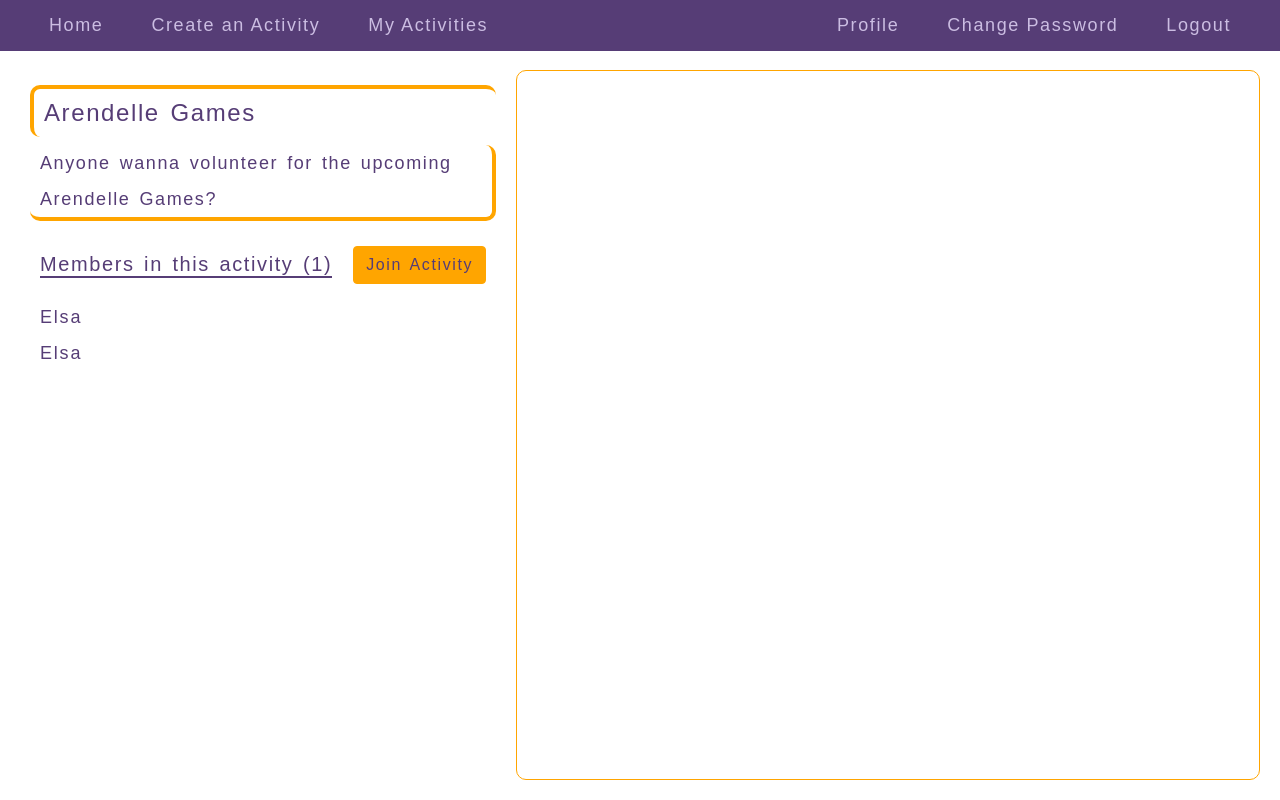
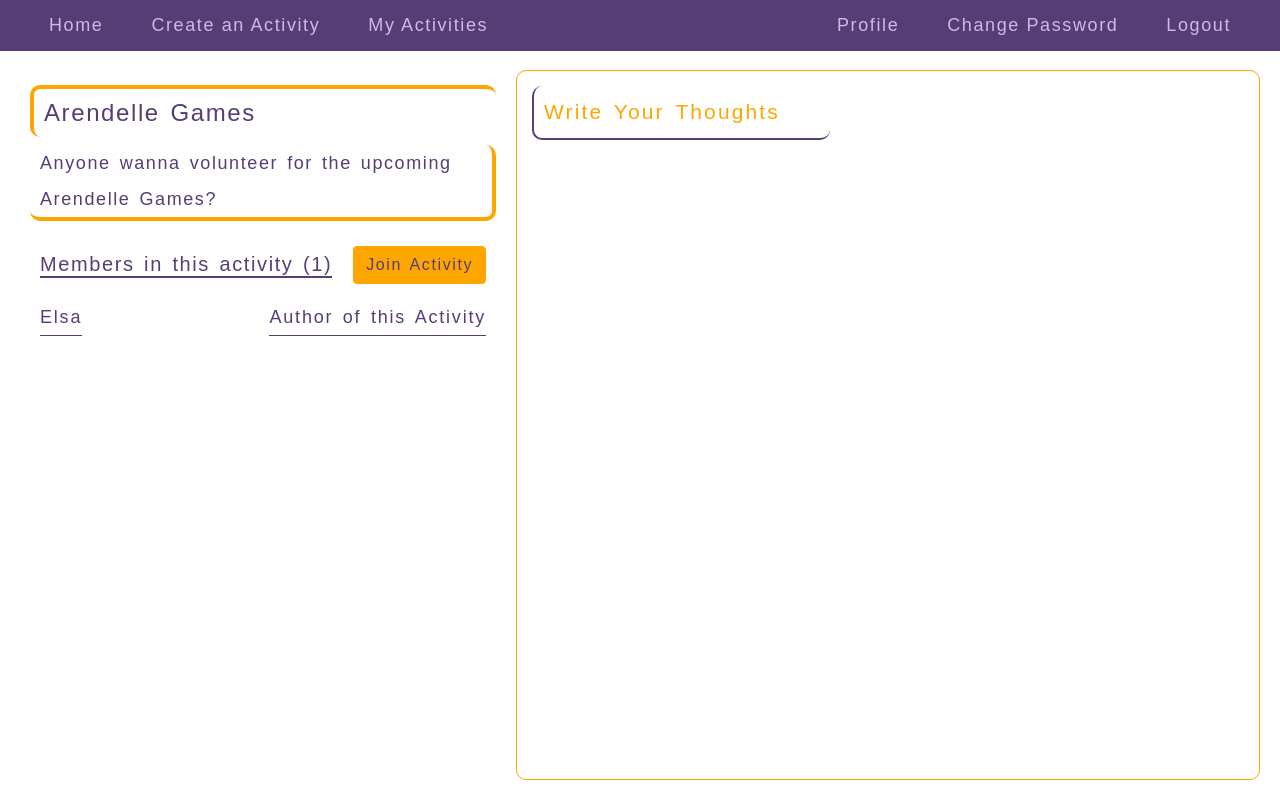
Before and after one commit to J-Varun-P/Campus-Connect, a Django app: page /activities/6 in a window 1280 px wide. Run offline with Django 3.2, Linux system fonts and the light colour scheme; a user stored in the database is signed in; data comes from the database, SQL or seed files in the repository; both versions use the stored data as it was after the commit; some libraries are stand-ins or nearby versions.

Commit message:
activity page

```diff
--- a/meet/static/meet/styles.css
+++ b/meet/static/meet/styles.css
@@ -398,8 +398,34 @@ form{
   margin-left: auto;
 }
 
-.activity_users{
+.activity_users_fc{
+  display: flex;
   line-height: 2;
   letter-spacing: 0.1em;
   word-spacing: 0.15em;
+  margin: 10px 0;
 }
+
+.activity_users_fc > *{
+  border-bottom: 1px solid #563d76;
+}
+
+.activity_users_fc p.activity_users_author{
+  margin-left: auto;
+}
+
+.right_half *{
+  letter-spacing: 0.1em;
+  word-spacing: 0.15em;
+}
+
+.right_half_header p{
+  padding: 10px;
+  padding-right: 50px;
+  display: inline-block;
+  font-size: 21px;
+  color: orange;
+  border-radius: 10px;
+  border-left: 2px solid #563d76;
+  border-bottom: 2px solid #563d76;
+}
--- a/meet/templates/meet/activity.html
+++ b/meet/templates/meet/activity.html
@@ -17,14 +17,27 @@
           {% endif %}
         </div>
       </div>
-      <p class="activity_users">{{ activity.user.username }}</p>
+      <div class="activity_users_fc">
+        <p>{{ activity.user.username }}</p>
+        <p class="activity_users_author">Author of this Activity</p>
+      </div>
       {% for user in users %}
-        <p class="activity_users">{{ user.user.username }}</p>
+        {% if user.user.username != activity.user.username %}
+          <p class="activity_users">{{ user.user.username }}</p>
+        {% endif %}
       {% endfor %}
     </div>
   </div>
   <div class="right_half">
+    <div class="right_half_header">
+      <p>Write Your Thoughts</p>
+    </div>
+    <div class="right_half_body">
 
+    </div>
+    <div class="right_half_input">
+
+    </div>
   </div>
 </div>
 {% endblock %}
```
Also changed, not shown: db.sqlite3.
